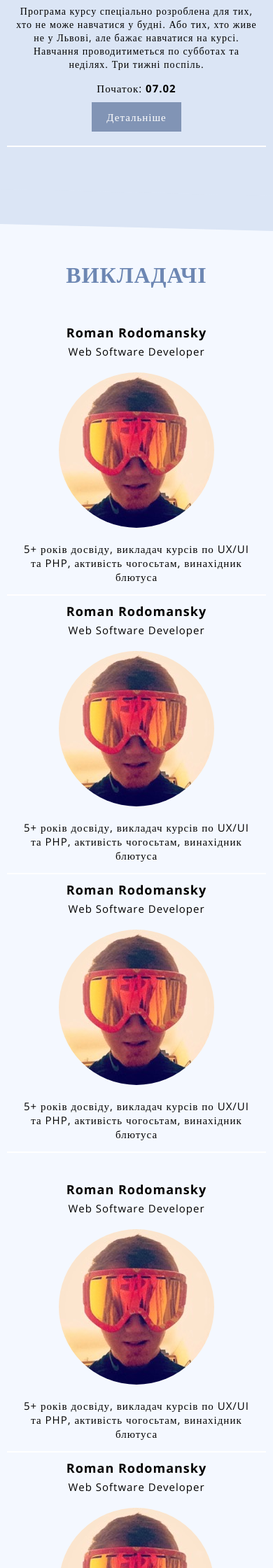
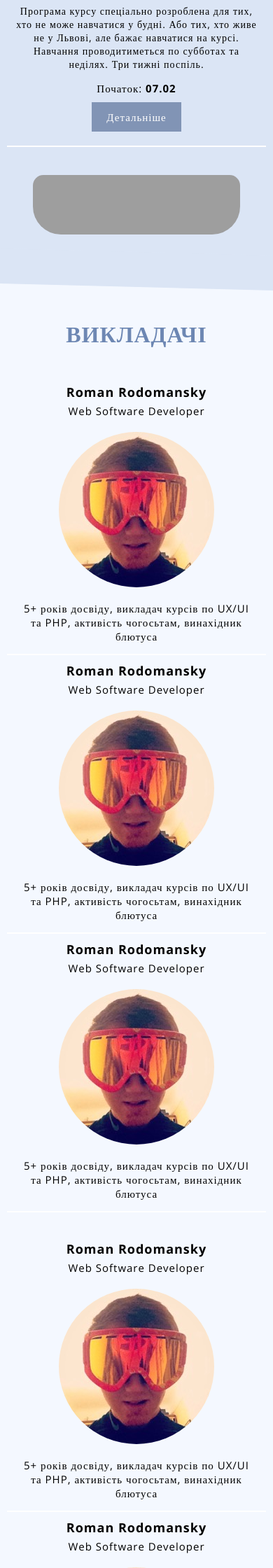
Before and after one commit to cursor-education/site, a PHP site: page / in a window 390 px wide. Shown: the part 3079-5319 px from the top of the page at 70% size. Run offline with PHP 8.4, Linux system fonts and the light colour scheme; style sheets or scripts are compiled from the project's sources; some libraries are stand-ins or nearby versions; grey boxes are pictures that could not be loaded.

Commit message:
added scroll-to-top button

```diff
--- a/shared/site/assets/app.less
+++ b/shared/site/assets/app.less
@@ -48,6 +48,42 @@ body#page-course {
 
             letter-spacing: 1px;
             line-height: normal;
+        }
+
+        .go-to-top {
+            display: block;
+            position: absolute;
+
+            width: 85px;
+            height: 85px;
+
+            padding-bottom: 5px;
+
+            background: url(http://www.kbconceptspr.com/newtheme/wp-content/uploads/2014/09/up_arrow.png) no-repeat;
+
+            right: 60px;
+            bottom: 50px;
+
+            cursor: pointer;
+
+            @media screen and (max-width: 650px) {
+                position: relative;
+                width: 80%;
+                padding: 0px;
+                right: 0px;
+                bottom: 0px;
+                margin: 0 auto;
+                background-color: rgba(255, 255, 255, 0.43);
+                background-position: center;
+                border-radius: 15px 15px 40px 40px;
+            }
+
+            transition: all 0.15s ease-in-out;
+            transform: perspective(500px) translateZ(0px);
+
+            &:hover {
+                transform: perspective(500px) translateZ(70px);
+            }
         }
     }
 }
--- a/shared/site/index.html
+++ b/shared/site/index.html
@@ -137,6 +137,8 @@
 
       </div>
 
+      <i class="go-to-top"></i>
+
     </div>
   </section>
 
@@ -188,6 +190,8 @@
 
       </div>
 
+      <i class="go-to-top"></i>
+
     </div>
   </section>
 
```
Also changed, not shown: 1 other file.
